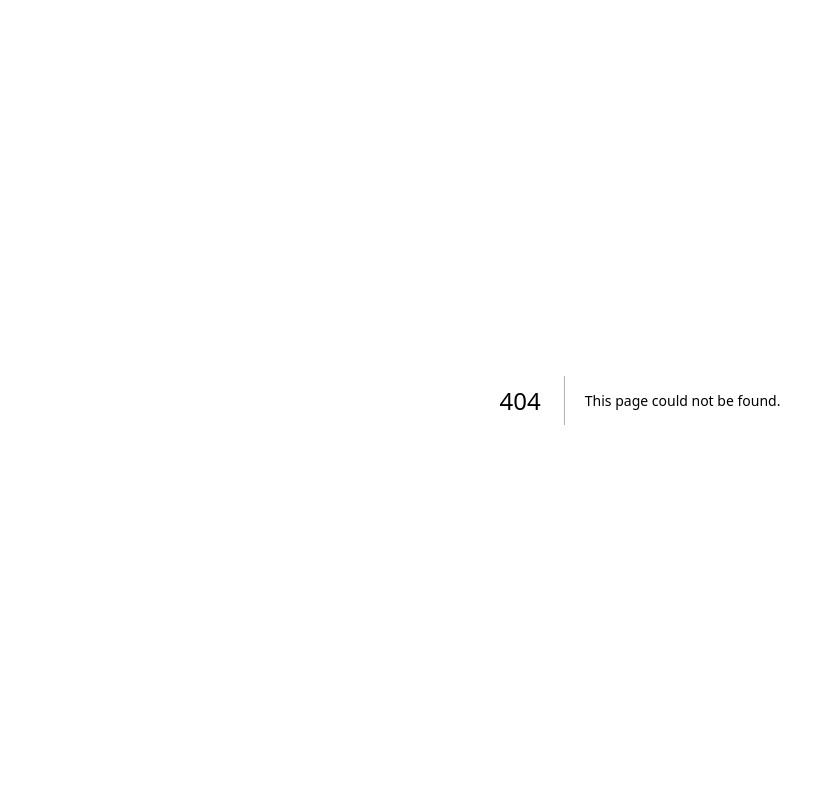
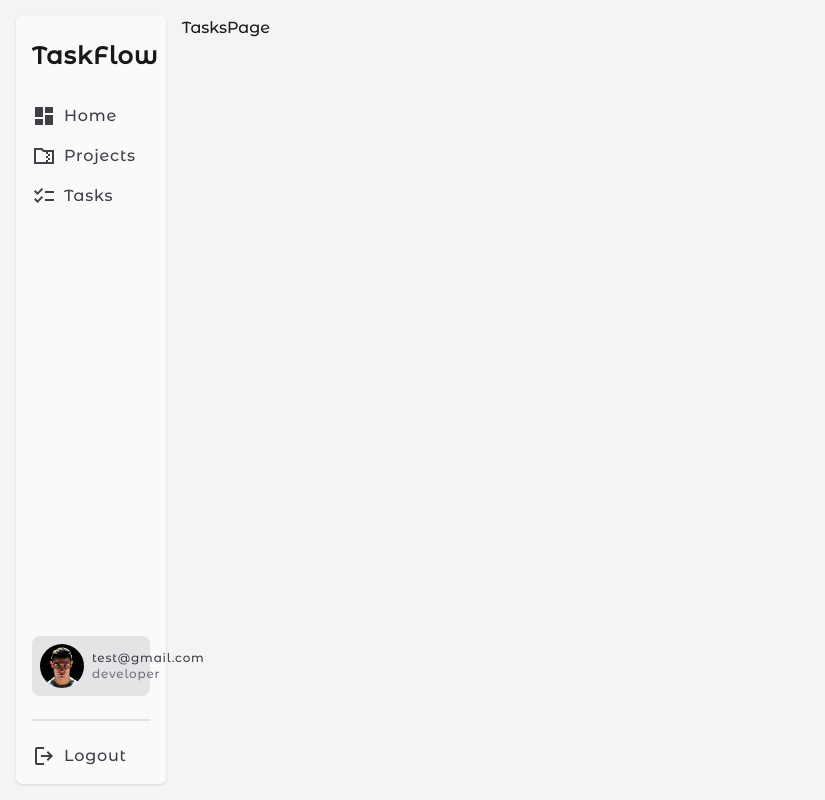
Before and after one commit to DCodeMaker07/task-edit-flow-frontend, a Next.js app: page /dashboard/tasks in a window 1280 px wide. Before the commit this address had no page. Shown: the whole page, without its empty margins (0-825 px from the left). Built offline with nearby package versions, Linux system fonts and the light colour scheme.

Commit message:
Added tasksPage as initial view

```diff
--- /dev/null
+++ b/app/dashboard/tasks/page.tsx
@@ -0,0 +1,7 @@
+import React from 'react'
+
+export default function TasksPage() {
+  return (
+    <div>TasksPage</div>
+  )
+}
```
